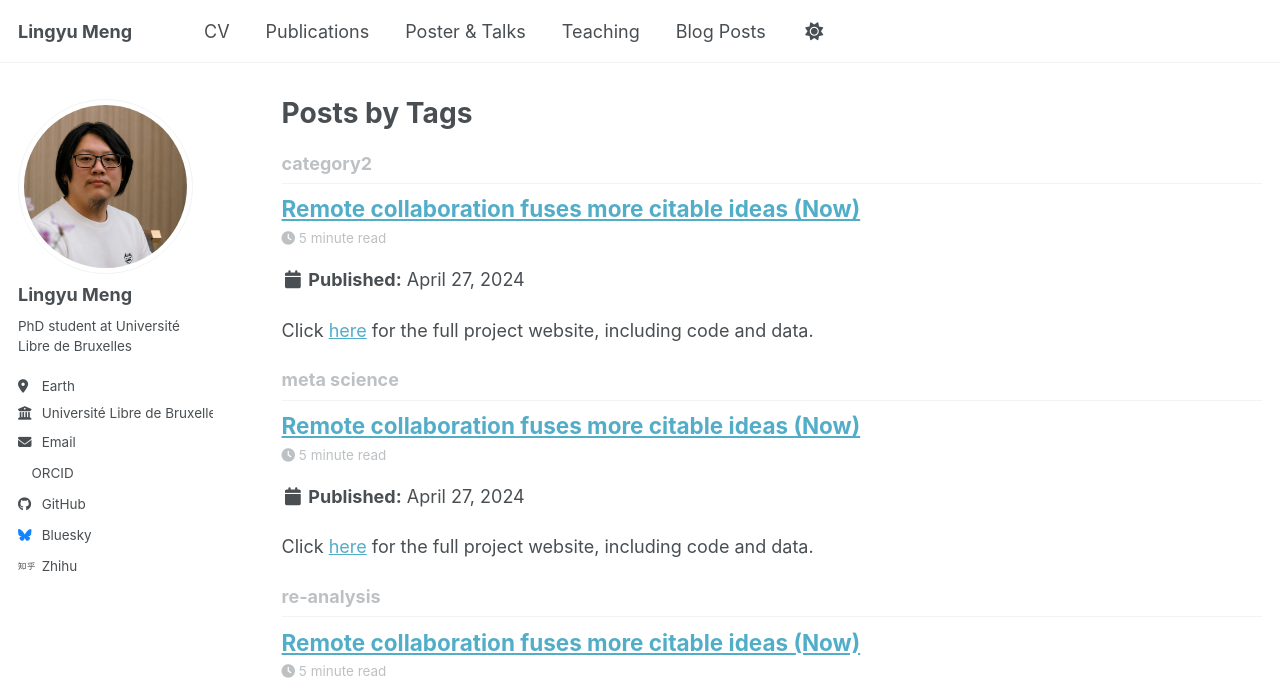
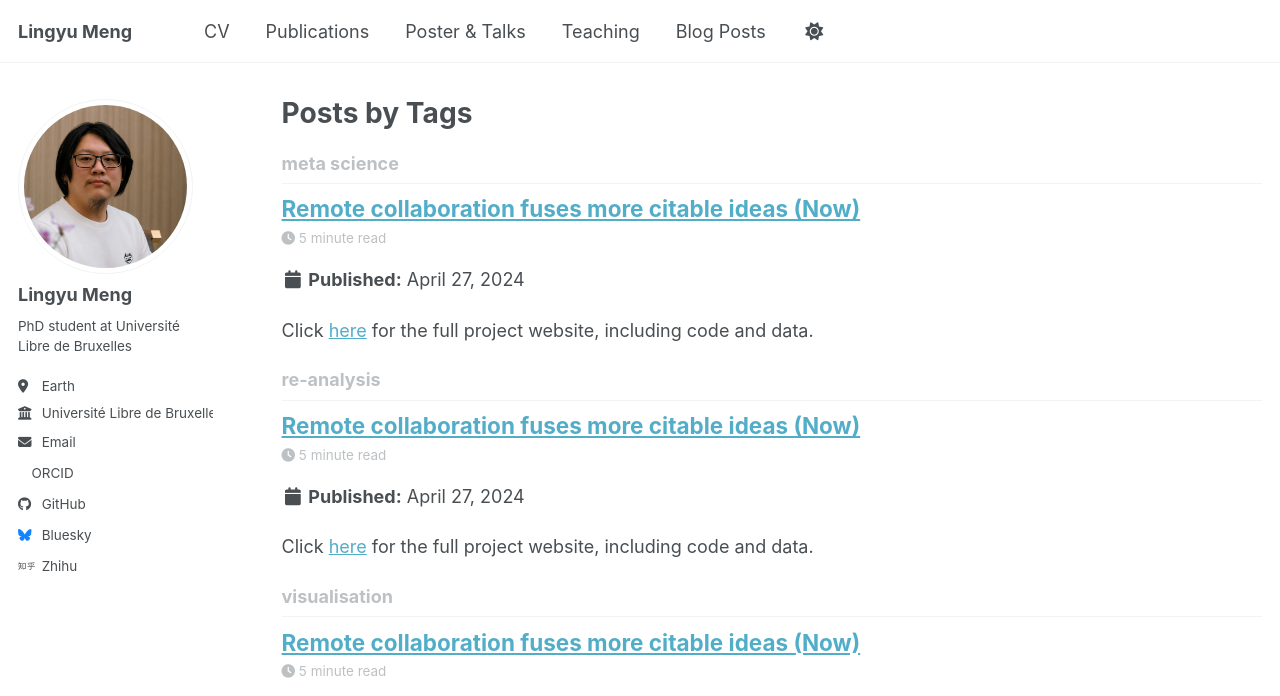
Before and after one commit to Lingyu-Meng/Lingyu-Meng.github.io, a Jekyll site: the page built from _pages/tag-archive.html, in a window 1280 px wide and 1001 px high. Shown: the top 696 px of the window. Built offline with Jekyll 4.4.1, drawn with Linux system fonts in a browser that asks for light colours; a style sheet for code colours, icons or effects is not loaded.

Commit message:
Update tags in Remote.md to include visualisation

```diff
--- a/_posts/2024-04-27-Remote.md
+++ b/_posts/2024-04-27-Remote.md
@@ -5,7 +5,7 @@ permalink: /posts/2024/04/Remote/
 tags:
   - re-analysis
   - meta science
-  - category2
+  - visualisation
 ---
 
 Click [here](https://lingyu-meng.github.io/PSY6422_coursework_project/) for the full project website, including code and data.
```
